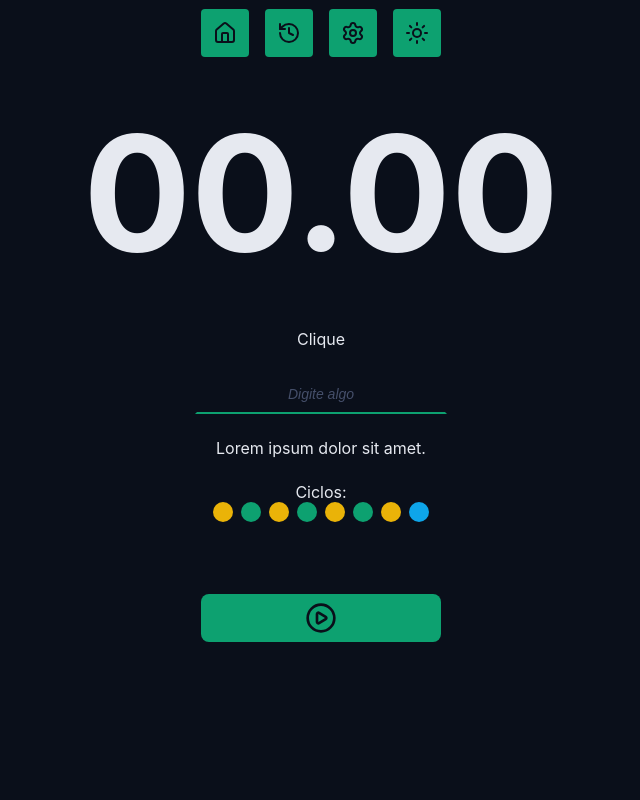
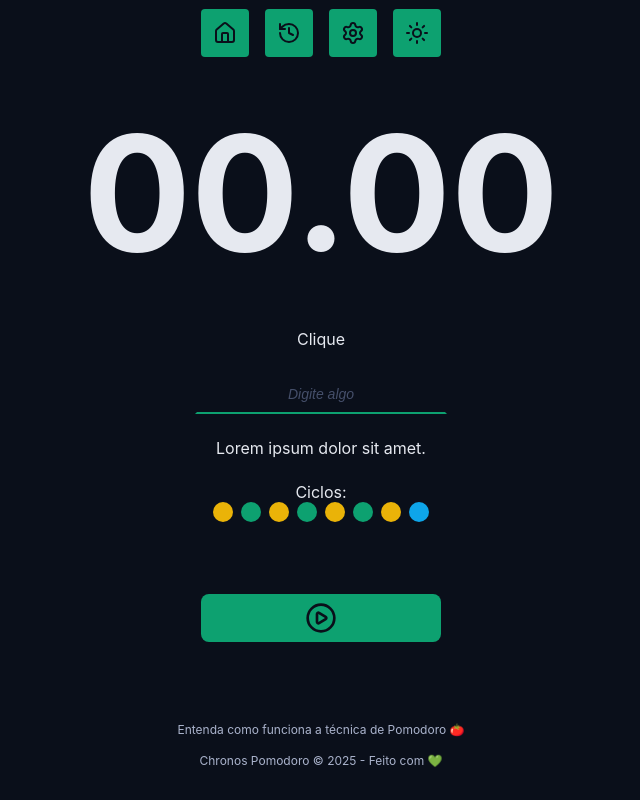
Before and after one commit to edmgold/chronos-pomodoro, a React (Vite) app: page / in a window 1280 px wide. Shown: the part 206-1006 px from the top of the page, without its empty margins (319-959 px from the left). Before the commit the page ends 928 px from the top, so only its background shows below. Built offline with nearby package versions, Linux system fonts and the light colour scheme.

Commit message:
Componente footer

```diff
--- a/src/App.tsx
+++ b/src/App.tsx
@@ -8,6 +8,7 @@ import { DefaultInput } from './components/DefaultInput';
 import { Cycles } from './components/Cycles';
 import { DefaultButton } from './components/DefaultButton';
 import { PlayCircleIcon } from 'lucide-react';
+import { Footer } from './components/Footer';
 
 export function App() {
   return (
@@ -42,6 +43,9 @@ export function App() {
           </div>
         </form>
       </Container>
+      <Container>
+        <Footer></Footer>
+      </Container>
     </>
   );
 }
--- /dev/null
+++ b/src/components/Footer/index.tsx
@@ -0,0 +1,12 @@
+import styles from './styles.module.css';
+
+export function Footer() {
+  return (
+    <footer className={styles.footer}>
+      <a href=''>Entenda como funciona a técnica de Pomodoro 🍅</a>
+      <a href=''>
+        Chronos Pomodoro &copy; {new Date().getFullYear()} - Feito com 💚
+      </a>
+    </footer>
+  );
+}
--- /dev/null
+++ b/src/components/Footer/styles.module.css
@@ -0,0 +1,17 @@
+.footer {
+  display: flex;
+  align-items: center;
+  justify-content: center;
+  flex-direction: column;
+  font-size: 1.2rem;
+  gap: 1.6rem;
+}
+
+.footer a {
+  color: var(--text-muted);
+  text-decoration: none;
+}
+
+.footer a:hover {
+  text-decoration: underline;
+}
```
